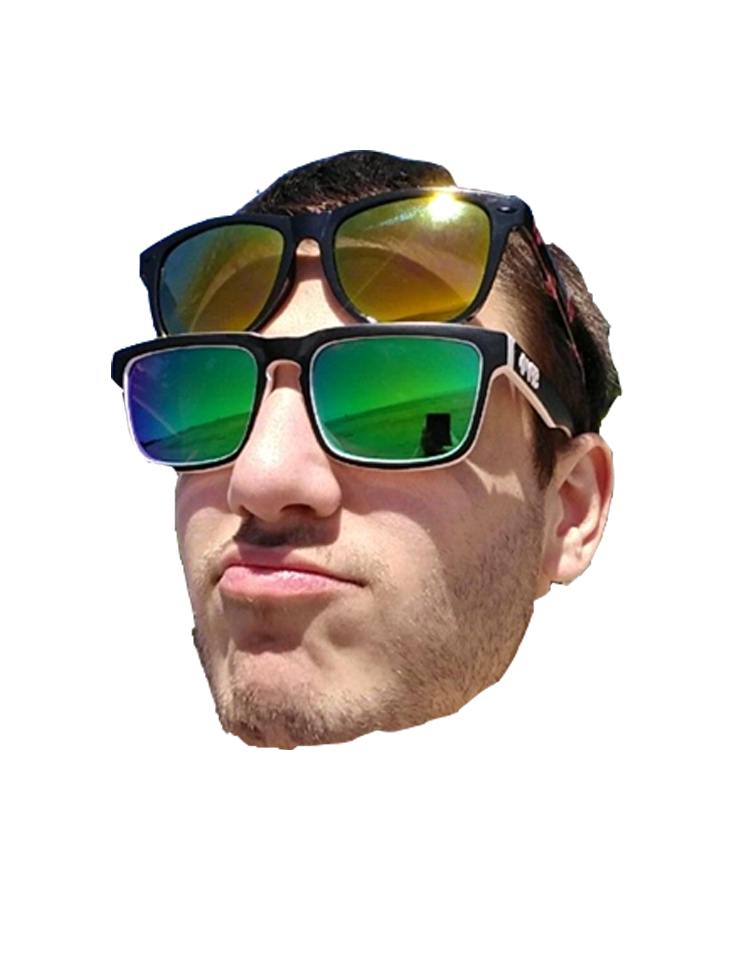
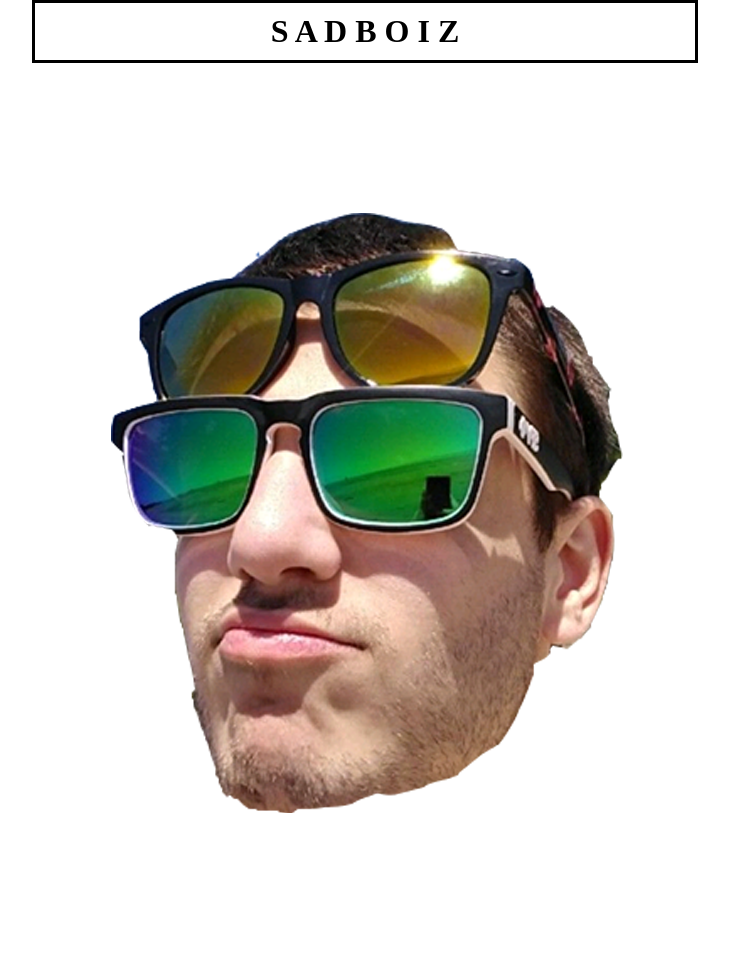
Before and after one commit to XanderRiga/sadboiz, a Jekyll site: the page index.html, which Jekyll copies as it is, in a window 1280 px wide. Shown: the whole page, without its empty margins (275-1004 px from the left). Built offline with Jekyll 4.4.1, drawn with Linux system fonts in a browser that asks for light colours; nearby versions of some CDN libraries; a script that is not in the unit is left out; before the commit the page ends 900 px from its top, so only the background shows below that.

Commit message:
add a heading

```diff
--- a/index.html
+++ b/index.html
@@ -1,5 +1,7 @@
 <script src="https://ajax.googleapis.com/ajax/libs/jquery/3.1.0/jquery.min.js"></script>
 <script src="js/scripts.js"></script>
+
+<h1 class="center">S A D B O I Z</h1>
 
 <table id="wrapper">
   <tr>
@@ -32,4 +34,12 @@
 	vertical-align: middle;
 	text-align: center;
   }
+
+  .center {
+	margin: auto;
+	width: 50%;
+	border: 3px solid black;
+	padding: 10px;
+	text-align: center;
+  }
 </style>
```
Lines whose indentation alone changed are shown as unchanged.
